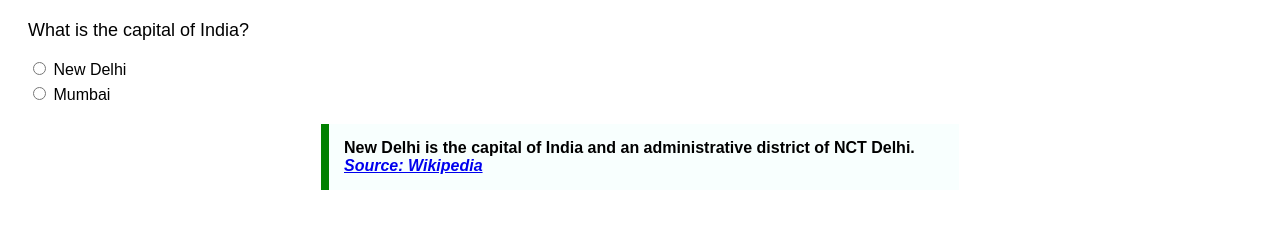
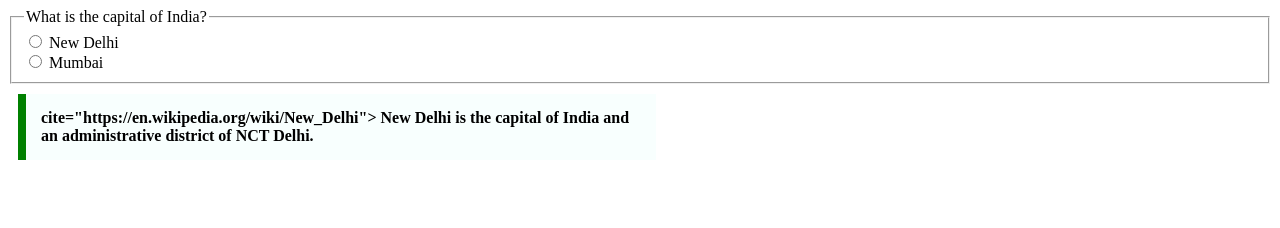
Before and after one commit to acciojob/trivia-shweta8814, a website: page main.html in a window 1280 px wide. Drawn offline with Linux system fonts and the light colour scheme.

Commit message:
created a submission

```diff
--- a/main.html
+++ b/main.html
@@ -3,27 +3,11 @@
 <head>
     <meta charset="UTF-8">
     <meta name="viewport" content="width=device-width, initial-scale=1.0">
-  <title>Quiz Question</title>
+    <title>Question and Quotation</title>
     <style>
-    /* Basic styling for the question section */
-    .question-container {
-      font-family: Arial, sans-serif;
-      margin: 20px;
-    }
-    .question {
-      font-size: 18px;
-      margin-bottom: 10px;
-    }
-    .options {
-      margin-bottom: 20px;
-    }
-    .options label {
-      display: block;
-      margin-bottom: 5px;
-    }
         blockquote {
             max-width: 600px;
-      margin: 10px auto;
+            margin: 10px;
             padding: 15px;
             border-left: 8px solid green;
             background-color: #f8fffe;
@@ -32,26 +16,25 @@
     </style>
 </head>
 <body>
-  <div class="question-container">
-    <!-- Quiz Question -->
-    <div class="question">
-      <p>What is the capital of India?</p>
-    </div>
 
-    <!-- Options -->
-    <div class="options">
+    <!-- Question with Radio Buttons -->
+    <form>
+        <fieldset>
+            <legend>What is the capital of India?</legend>
             <label>
                 <input type="radio" name="capital" value="New Delhi"> New Delhi
-      </label>
+            </label><br>
             <label>
                 <input type="radio" name="capital" value="Mumbai"> Mumbai
             </label>
-    </div>
+        </fieldset>
+    </form>
 
     <!-- Quotation -->
     <blockquote>
-      New Delhi is the capital of India and an administrative district of NCT Delhi. <cite><a href="https://en.wikipedia.org/wiki/New_Delhi" target="_blank">Source: Wikipedia</a></cite>
+		cite="https://en.wikipedia.org/wiki/New_Delhi">
+        New Delhi is the capital of India and an administrative district of NCT Delhi.
     </blockquote>
-  </div>
+
 </body>
 </html>
```
Lines whose indentation alone changed are shown as unchanged.
